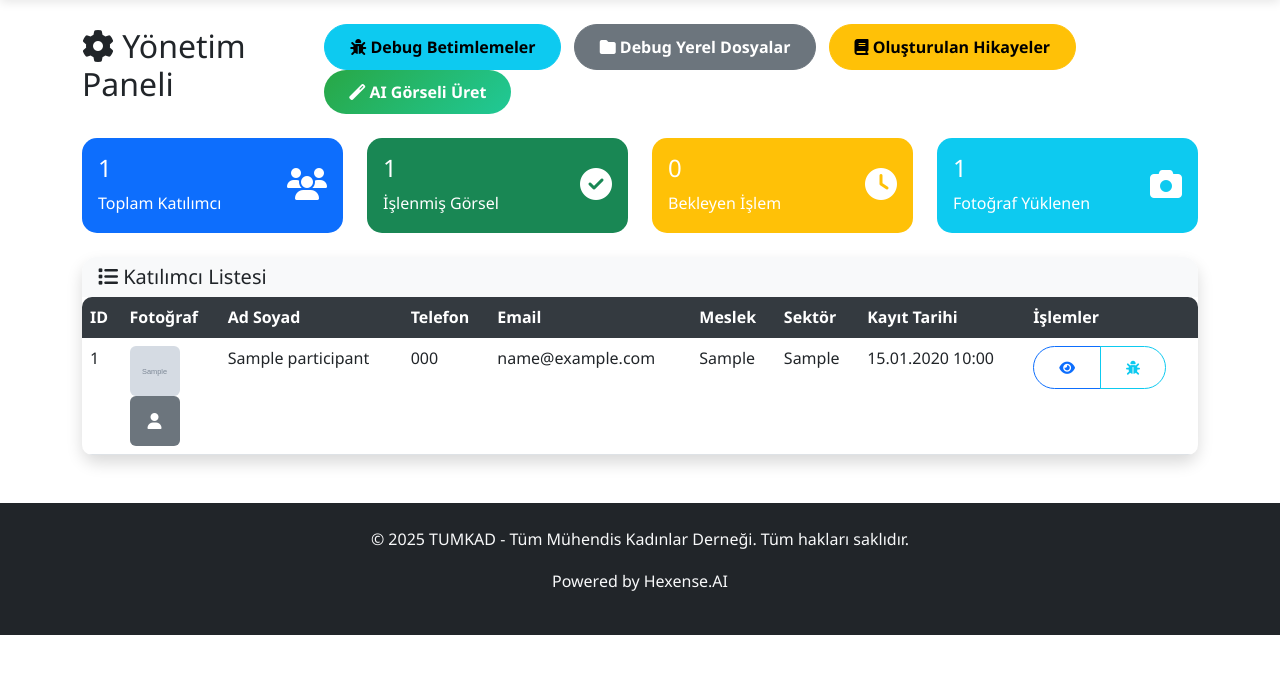
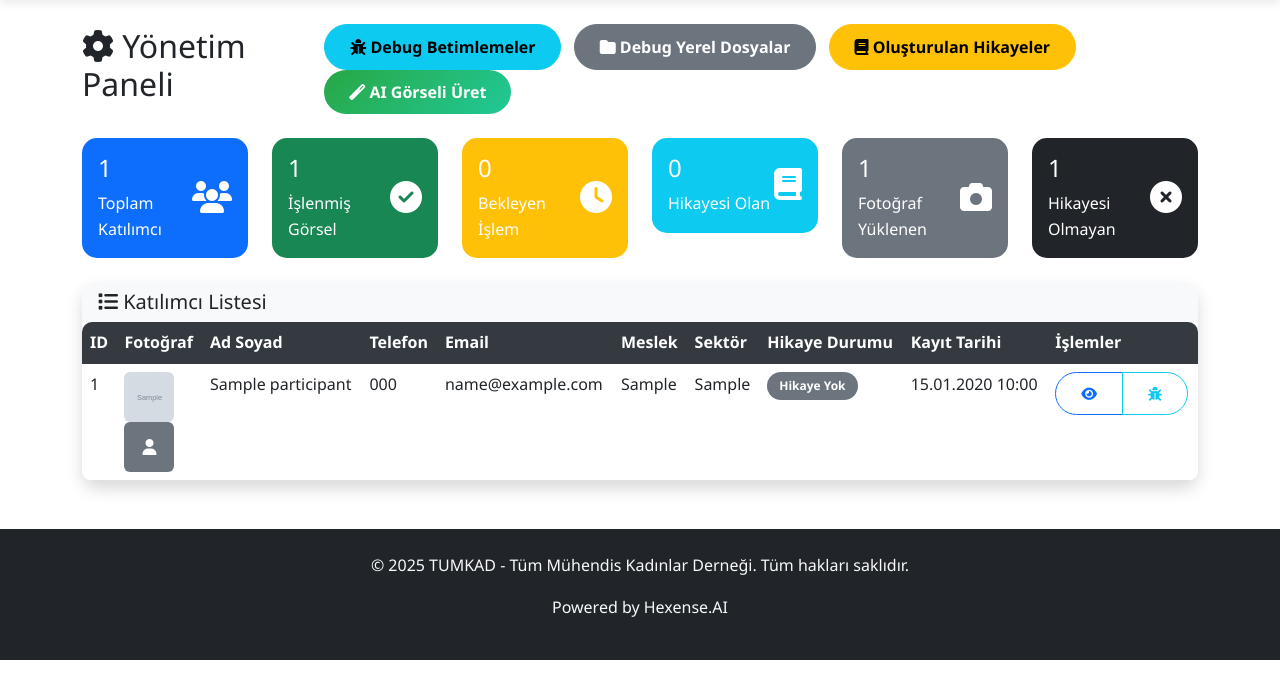
Before and after one commit to hexenseai/tumkad25, a Flask app: page /admin in a window 1280 px wide. Shown: the part 67-766 px from the top of the page. Run offline with Flask 3, Linux system fonts and the light colour scheme; the visitor is signed in with stand-in values (Sample User, id 1); tables that the repository leaves empty hold one stand-in row (values such as "Sample post"); grey boxes marked "Sample" are stand-in pictures; some libraries are stand-ins or nearby versions.

Commit message:
hikaye sayısı

```diff
--- a/app.py
+++ b/app.py
@@ -166,7 +166,30 @@ def admin_login():
 def admin():
     if not session.get('admin_logged_in'):
         return redirect(url_for('admin_login'))
+
     participants = Participant.query.order_by(Participant.created_at.desc()).all()
+
+    # Her katılımcı için hikaye durumunu kontrol et
+    for participant in participants:
+        # Bu katılımcının yer aldığı hikaye süreçlerini bul
+        processes = GenerationProcess.query.filter(
+            GenerationProcess.participant_ids.contains(str(participant.id))
+        ).all()
+
+        # Hikaye durumunu belirle
+        participant.has_story = False
+        participant.story_status = "Hikaye Yok"
+
+        for process in processes:
+            if process.status == 'completed' and process.generated_image_url:
+                participant.has_story = True
+                participant.story_status = "✅ Hikaye Var"
+                break
+            elif process.status == 'processing':
+                participant.story_status = "⏳ İşleniyor"
+            elif process.status == 'failed':
+                participant.story_status = "❌ Başarısız"
+
     return render_template('admin.html', participants=participants)
 
 @app.route('/slides')
--- a/templates/admin.html
+++ b/templates/admin.html
@@ -25,7 +25,7 @@
 
         <!-- Statistics Cards -->
         <div class="row mb-4">
-            <div class="col-md-3">
+            <div class="col-md-2">
                 <div class="card bg-primary text-white">
                     <div class="card-body">
                         <div class="d-flex justify-content-between">
@@ -40,7 +40,7 @@
                     </div>
                 </div>
             </div>
-            <div class="col-md-3">
+            <div class="col-md-2">
                 <div class="card bg-success text-white">
                     <div class="card-body">
                         <div class="d-flex justify-content-between">
@@ -55,7 +55,7 @@
                     </div>
                 </div>
             </div>
-            <div class="col-md-3">
+            <div class="col-md-2">
                 <div class="card bg-warning text-white">
                     <div class="card-body">
                         <div class="d-flex justify-content-between">
@@ -70,8 +70,23 @@
                     </div>
                 </div>
             </div>
-            <div class="col-md-3">
+            <div class="col-md-2">
                 <div class="card bg-info text-white">
+                    <div class="card-body">
+                        <div class="d-flex justify-content-between">
+                            <div>
+                                <h4 class="card-title">{{ participants|selectattr('has_story', 'equalto', true)|list|length }}</h4>
+                                <p class="card-text">Hikayesi Olan</p>
+                            </div>
+                            <div class="align-self-center">
+                                <i class="fas fa-book fa-2x"></i>
+                            </div>
+                        </div>
+                    </div>
+                </div>
+            </div>
+            <div class="col-md-2">
+                <div class="card bg-secondary text-white">
                     <div class="card-body">
                         <div class="d-flex justify-content-between">
                             <div>
@@ -80,6 +95,21 @@
                             </div>
                             <div class="align-self-center">
                                 <i class="fas fa-camera fa-2x"></i>
+                            </div>
+                        </div>
+                    </div>
+                </div>
+            </div>
+            <div class="col-md-2">
+                <div class="card bg-dark text-white">
+                    <div class="card-body">
+                        <div class="d-flex justify-content-between">
+                            <div>
+                                <h4 class="card-title">{{ participants|selectattr('has_story', 'equalto', false)|list|length }}</h4>
+                                <p class="card-text">Hikayesi Olmayan</p>
+                            </div>
+                            <div class="align-self-center">
+                                <i class="fas fa-times-circle fa-2x"></i>
                             </div>
                         </div>
                     </div>
@@ -104,6 +134,7 @@
                                 <th>Email</th>
                                 <th>Meslek</th>
                                 <th>Sektör</th>
+                                <th>Hikaye Durumu</th>
                                 <th>Kayıt Tarihi</th>
                                 <th>İşlemler</th>
                             </tr>
@@ -140,6 +171,11 @@
                                 <td>{{ participant.email or '-' }}</td>
                                 <td>{{ participant.profession or '-' }}</td>
                                 <td>{{ participant.sector or '-' }}</td>
+                                <td>
+                                    <span class="badge {% if participant.has_story %}bg-success{% elif 'İşleniyor' in participant.story_status %}bg-warning{% elif 'Başarısız' in participant.story_status %}bg-danger{% else %}bg-secondary{% endif %}">
+                                        {{ participant.story_status }}
+                                    </span>
+                                </td>
                                 <td>{{ participant.created_at.strftime('%d.%m.%Y %H:%M') }}</td>
                                 <td>
                                     <div class="btn-group" role="group">
```
